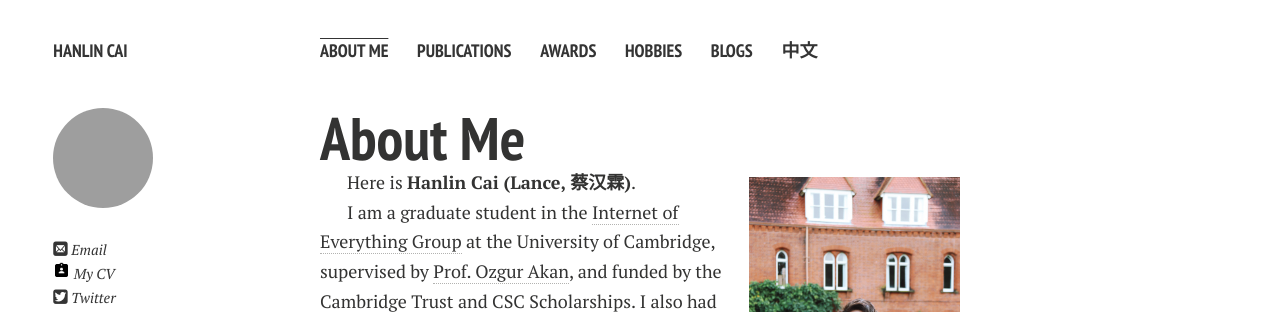
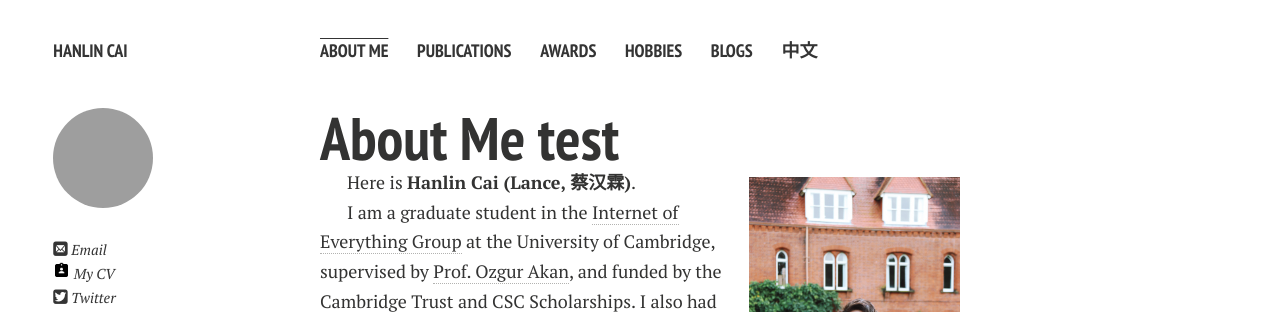
Before and after one commit to ALRCMt/personal-web, a Jekyll site: the page built from index.md, in a window 1280 px wide. Shown: the top 312 px of the page. Built offline with Jekyll 4.4.1, drawn with Linux system fonts in a browser that asks for light colours; nearby versions of some CDN libraries; comment, search, counter and statistics services are not loaded; a style sheet for code colours, icons or effects is not loaded; our own code applies the rules of GitHub Pages for plain Markdown files.

Commit message:
Update index.md

```diff
--- a/index.md
+++ b/index.md
@@ -2,7 +2,7 @@
 layout: page
 ---
 
-# About Me
+# About Me test
 
 <img src="https://caihanlin.com/caihanlin.jpg" class="floatpic">
 
@@ -30,7 +30,7 @@ If you are interested in any aspect of me, I am always open to discussions and a
 
 - **May 2025**：Delighted to be selected as a winner of the 2025 Cambridge-CSC Scholarship!
 - **June 2024**：Very excited to be selected as [KDD UC Scholar](https://kdd2024.kdd.org/undergraduate-consortium/). See you in Spain!
-- **April 2024：**Our work *BLEGuard* has been accepted to [MobiSys 2024](https://www.sigmobile.org/mobisys/2024/) as a poster paper. See you in Japan!
+- **April 2024：**Our work _BLEGuard_ has been accepted to [MobiSys 2024](https://www.sigmobile.org/mobisys/2024/) as a poster paper. See you in Japan!
 - **March 2024：**Happy to receive a MPhil offer from Department of Engineering at Cambridge!
 - **Dec 2023：**Very excited to be selected as [AAAI UC Scholar](https://aaai.org/aaai-conference/undergraduate-consortium-program/). See you in Canada!
 
```
